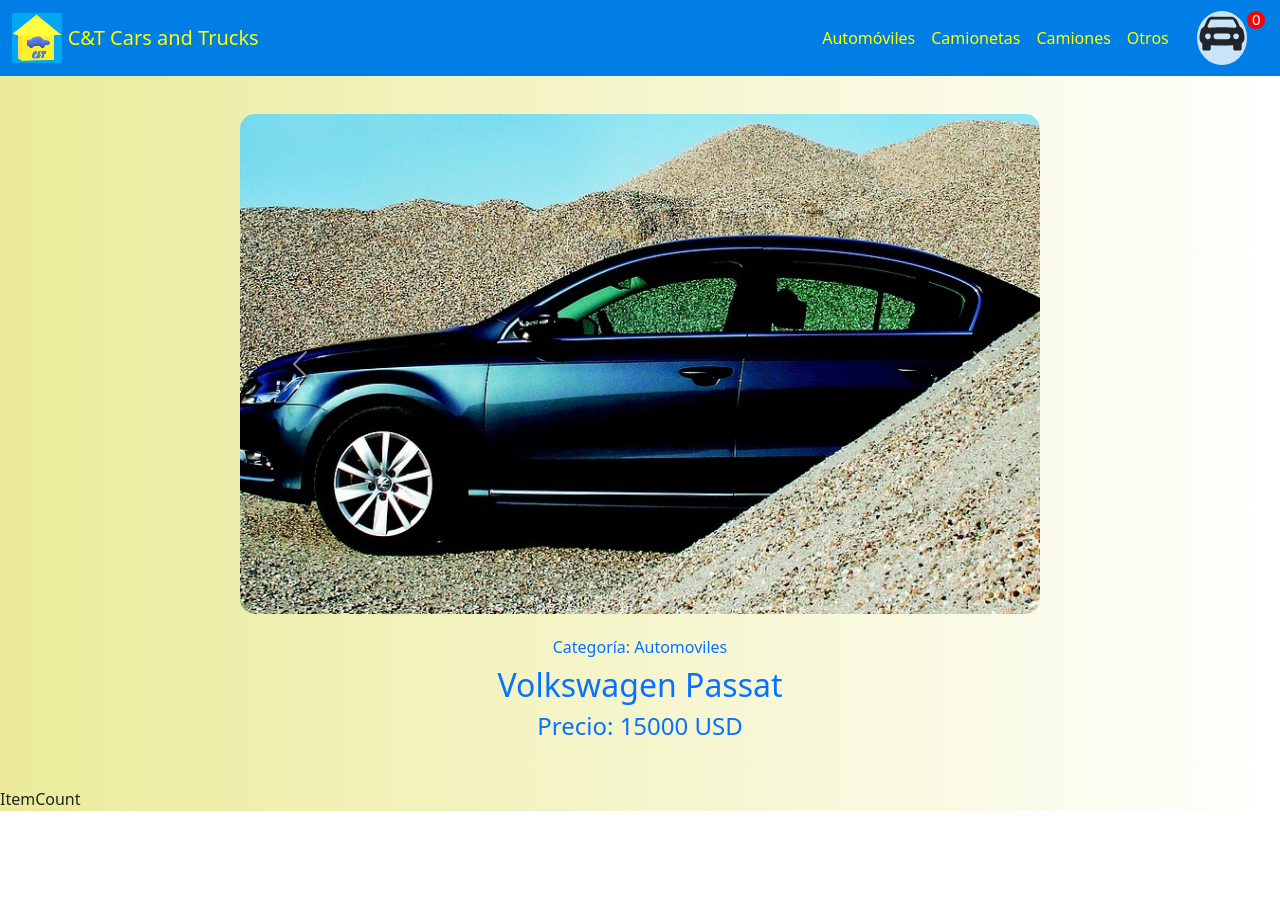
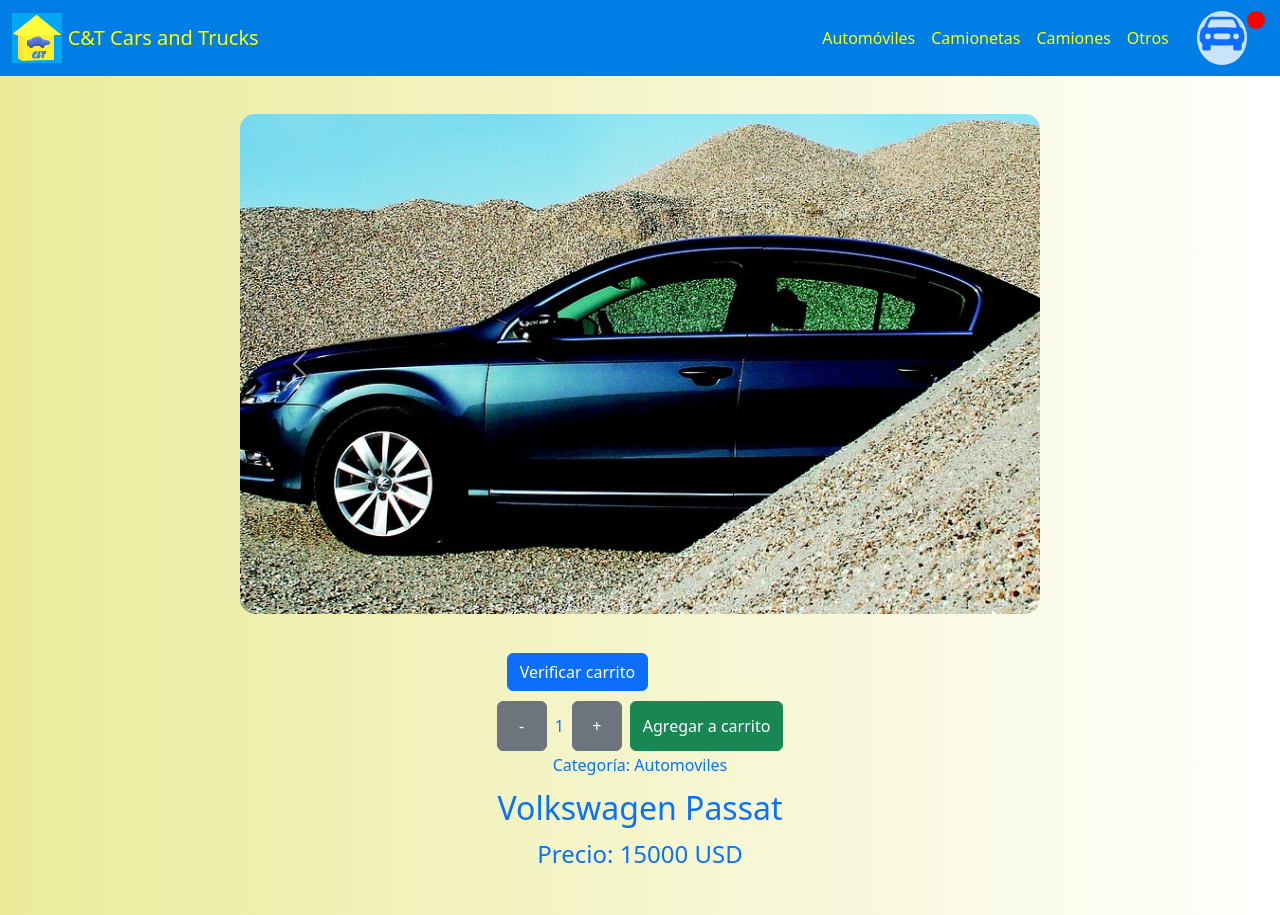
Before and after one commit to FLSfreedom/cars-and-trucks, a React (Vite) app: page /item/1 in a window 1280 px wide. Before the commit the page ends 811 px from the top, so only its background shows below. Built offline with nearby package versions, Linux system fonts and the light colour scheme.

Commit message:
s agregan componentes y funcionalidades

```diff
--- a/src/App.jsx
+++ b/src/App.jsx
@@ -3,20 +3,23 @@
 
 import NavBar from './components/NavBar/NavBar.jsx'
 import { ItemListContainer } from './components/ItemListContainer/ItemListContainer'
-import { ItemCount } from './components/ItemCount/ItemCount.jsx'
 import { ItemDetailContainer } from './components/ItemDetailContainer/ItemDetailContainer.jsx'
+import { CartContextProvider } from './Context/CartContext.jsx'
+import CartContainer from './components/CartContainer/CartContainer.jsx'
 
 
 function App() {
   return (
     <BrowserRouter>
+      <CartContextProvider>
         <NavBar/>
         <Routes>
           <Route path='/' element={ <ItemListContainer Greetings='¡Hola comprador! tenemos el vehículo que buscás'/> }/>
           <Route path='/category/:idCategory' element={ <ItemListContainer/> } />
           <Route path='/item/:idItem' element={ <ItemDetailContainer/> }/>
+          <Route path='/cart' element={ <CartContainer/>  }/>
         </Routes>
-      <ItemCount/>
+      </CartContextProvider>
     </BrowserRouter>
   )
 }
--- /dev/null
+++ b/src/Context/CartContext.jsx
@@ -0,0 +1,30 @@
+import { createContext, useContext, useState } from 'react'
+
+export const CartContext = createContext([])
+
+export const useCartContext = () => useContext(CartContext)
+
+export const CartContextProvider = ({children}) => {
+    const [ ListaCart, setListaCart] = useState([])
+    const agregarACart = (nuevoVehiculo) => {
+        setListaCart([
+            ... ListaCart,
+            nuevoVehiculo
+        ])
+    }
+
+    const total = () => ListaCart.reduce( (contador, vehiculo) => contador += vehiculo.cantidad, 0)
+
+    const vaciar = () => setListaCart ([])
+
+    return (
+        <CartContext.Provider value={{
+            ListaCart,
+            agregarACart,
+            total,
+            vaciar
+        }}>
+            {children}
+        </CartContext.Provider>
+    )
+}
--- /dev/null
+++ b/src/components/CartContainer/CartContainer.jsx
@@ -0,0 +1,25 @@
+import React from 'react'
+import { useCartContext } from '../../Context/CartContext'
+
+const CartContainer = () => {
+    const { ListaCart, vaciar } = useCartContext()
+  return (
+    <div>
+        { ListaCart.map(vehiculo => (
+            <div key={vehiculo.id}>
+                <img src={vehiculo.imagen} style={{width: 150, marginLeft: 10, marginTop: 10}}/>
+                <div style={{display: 'inline-block', marginLeft: 10}}>
+                   <div style={{display: 'inline-block', fontWeight: 'bold'}}>{vehiculo.nombre}</div> - Cantidad: {vehiculo.cantidad} - Precio: {vehiculo.precio} {vehiculo.moneda}
+                </div>
+            </div>
+        )
+        )
+        }
+        <center>
+          <button onClick={vaciar} className="btn btn-outline-danger" style={{margin: 20}}>Vaciar</button>
+        </center>
+    </div>
+  )
+}
+
+export default CartContainer
--- a/src/components/CartWidget/CartWidget.jsx
+++ b/src/components/CartWidget/CartWidget.jsx
@@ -1,12 +1,14 @@
+import { useCartContext } from '../../Context/CartContext';
 import '../CartWidget/CartWidget.css'
 
 const CartWidget = () => {
+    const {total} = useCartContext()
     return (
         <div>
             <svg xmlns="http://www.w3.org/2000/svg" width="16" height="16" fill="currentColor" className="bi bi-car-front-fill" viewBox="0 0 16 16">
                <path d="M2.52 3.515A2.5 2.5 0 0 1 4.82 2h6.362c1 0 1.904.596 2.298 1.515l.792 1.848c.075.175.21.319.38.404.5.25.855.715.965 1.262l.335 1.679c.033.161.049.325.049.49v.413c0 .814-.39 1.543-1 1.997V13.5a.5.5 0 0 1-.5.5h-2a.5.5 0 0 1-.5-.5v-1.338c-1.292.048-2.745.088-4 .088s-2.708-.04-4-.088V13.5a.5.5 0 0 1-.5.5h-2a.5.5 0 0 1-.5-.5v-1.892c-.61-.454-1-1.183-1-1.997v-.413a2.5 2.5 0 0 1 .049-.49l.335-1.68c.11-.546.465-1.012.964-1.261a.807.807 0 0 0 .381-.404l.792-1.848ZM3 10a1 1 0 1 0 0-2 1 1 0 0 0 0 2Zm10 0a1 1 0 1 0 0-2 1 1 0 0 0 0 2ZM6 8a1 1 0 0 0 0 2h4a1 1 0 1 0 0-2H6ZM2.906 5.189a.51.51 0 0 0 .497.731c.91-.073 3.35-.17 4.597-.17 1.247 0 3.688.097 4.597.17a.51.51 0 0 0 .497-.731l-.956-1.913A.5.5 0 0 0 11.691 3H4.309a.5.5 0 0 0-.447.276L2.906 5.19Z"/>
            </svg>
-           <div className="cantidadestilo">0</div>
+           <div className="cantidadestilo">{total() !== 0 && total()}</div>
         </div>
     )
 };
--- a/src/components/ItemCount/ItemCount.jsx
+++ b/src/components/ItemCount/ItemCount.jsx
@@ -1,7 +1,29 @@
-import React from 'react'
+import React, { useState } from 'react'
 
-export const ItemCount = () => {
+export const ItemCount = ({initial=1, stock=3, onAdd}) => {
+  const [ contador, setContador] = useState(initial)
+
+  const handleSumatoria = () =>{
+    if (contador < stock){
+      setContador(contador + 1)
+    }
+  }
+  const handleResta = () =>{
+    if (contador > initial){
+      setContador(contador - 1)
+    }
+  }
+  const handleOnAdd = () =>{
+    onAdd(contador)
+  }
   return (
-    <div>ItemCount</div>
+    <div className="d-grid d-flex gap-2">
+      <button className="btn btn-secondary" type="button" onClick={handleResta}>-</button>
+      <center>
+        <label>{contador}</label>
+      </center>
+      <button className="btn btn-secondary" type="button" onClick={handleSumatoria}>+</button>
+      <button className="btn btn-success" type="button" onClick={handleOnAdd}>Agregar a carrito</button>
+    </div>
   )
 }
--- a/src/components/ItemDetail/ItemDetail.css
+++ b/src/components/ItemDetail/ItemDetail.css
@@ -1,6 +1,7 @@
 .estiloDetalle {
     display: flex;
     margin: 3%;
+    row-gap: 5px;
     flex-direction: column;
     align-items: center;
     color: rgb(7, 114, 255);
@@ -16,6 +17,15 @@
     border-radius: 15px !important
 }
 
+.btn-secondary {
+    width: 50px;
+    height: 50px;
+}
+
+center {
+    align-self: center;
+}
+
 @media screen and (max-width: 800px) {
     .carousel-item img {
         width: 500px !important;
--- a/src/components/ItemDetail/ItemDetail.jsx
+++ b/src/components/ItemDetail/ItemDetail.jsx
@@ -1,6 +1,47 @@
+import { useContext, useState } from 'react'
+import { Link } from 'react-router-dom'
+import { useCartContext } from '../../Context/CartContext'
+import CartContainer from '../CartContainer/CartContainer'
+import { ItemCount } from '../ItemCount/ItemCount'
 import '../ItemDetail/ItemDetail.css'
 
+
+const Componente = ()=> {
+    return (
+        <div style={{
+            height: '100%',
+            width: '100%',
+            backgroundColor: 'rgb(7, 114, 255',
+            display: 'absolute',
+            float: 'right',
+            borderRadius: 15,
+            color: 'white'
+        }}>
+            <div>
+               <CartContainer/>
+            </div>
+            <button className='btn btn-success' style={{margin: 20}}><Link to="/cart" style={{color: 'white'}}>Completar la compra</Link></button>
+        </div>
+    )
+}
+
+
 export const ItemDetail = ({vehiculo}) => {
+
+    const [isCount, setIsCount] = useState(true)
+    const [cart, setCart] = useState(false)
+
+    const { agregarACart } = useCartContext()
+    const onAdd = (Qcant) => {
+        console.log(Qcant)
+        agregarACart ({ ... vehiculo, cantidad: Qcant})
+        setIsCount(false)
+    }
+
+    const handleCart = () => {
+        setCart(!cart)
+    }
+
   return (
     <div className="estiloDetalle">
         <div id="carouselExampleAutoplaying" className="carousel slide" data-bs-ride="carousel">
@@ -21,7 +62,18 @@
                 <span className="visually-hidden">Next</span>
             </button>
         </div>
-
+        <div>
+                    <button className='btn btn-primary' style={{margin: 10}} onClick={handleCart}>Verificar carrito</button>
+                    {
+                        isCount ?
+                            <ItemCount initial={1} stock={30} onAdd={onAdd} />
+                        :
+                            <h4>¡El vehiculo fue agregado!</h4>
+                    }
+                    {
+                        cart && <Componente />
+                    }
+        </div>
         <h6>Categoría: {vehiculo.categoria}</h6>
         <h2>{vehiculo.nombre}</h2>
         <h4>Precio: {vehiculo.precio} {vehiculo.moneda}</h4>
--- a/src/components/ItemListContainer/ItemListContainer.jsx
+++ b/src/components/ItemListContainer/ItemListContainer.jsx
@@ -3,6 +3,10 @@
 
 import { gFetchCategoria } from '../../utils/gFetch'
 import '../ItemListContainer/ItemListContainer.css'
+
+const Cargando = () => {
+  return <h2>Cargando...</h2>
+}
 
 export const ItemListContainer = ({Greetings}) => {
   const [ listaVehiculos, setVehiculos ] = useState ([])
@@ -33,7 +37,7 @@
       <div className="contenedorPrincipal">
         <h2 className="tituloGreetings">{Greetings}</h2>
       </div>
-      { cargando ? <h2>Cargando...</h2>
+      { cargando ? <Cargando/>
         :
         <div style={{
           display: 'flex',
--- a/src/components/Navbar/NavBar.jsx
+++ b/src/components/Navbar/NavBar.jsx
@@ -18,9 +18,9 @@
               <div className="navbar-collapse listaFantasma" id="navbarNavDropdown">
                 <Dropdown1/>
               </div>
-              <div className="estiloCart">
+              <Link to='/cart' className="estiloCart">
                 <CartWidget/>
-              </div>
+              </Link>
             </div>
           </div>
         </nav>
```
Lines whose indentation alone changed are shown as unchanged.
